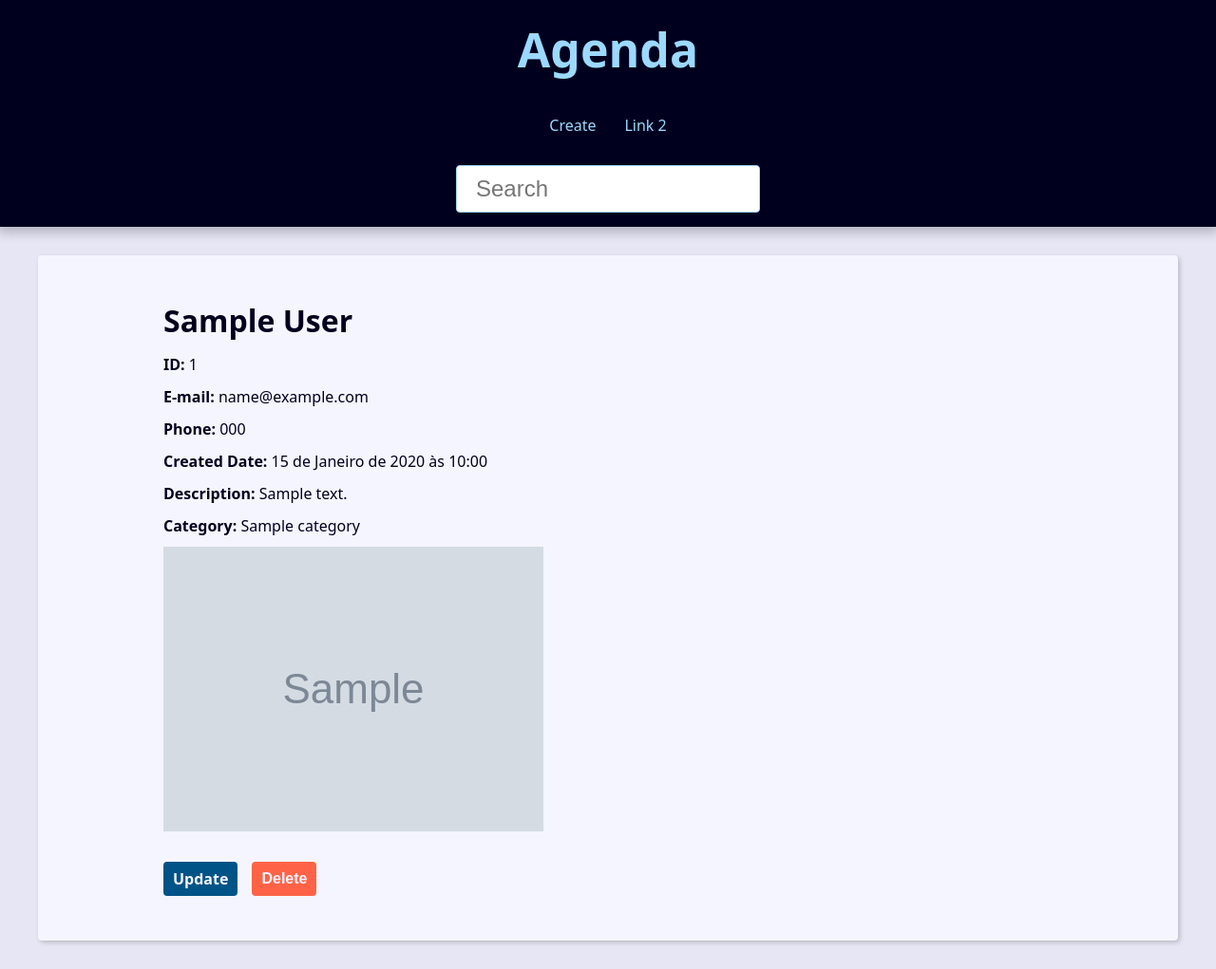
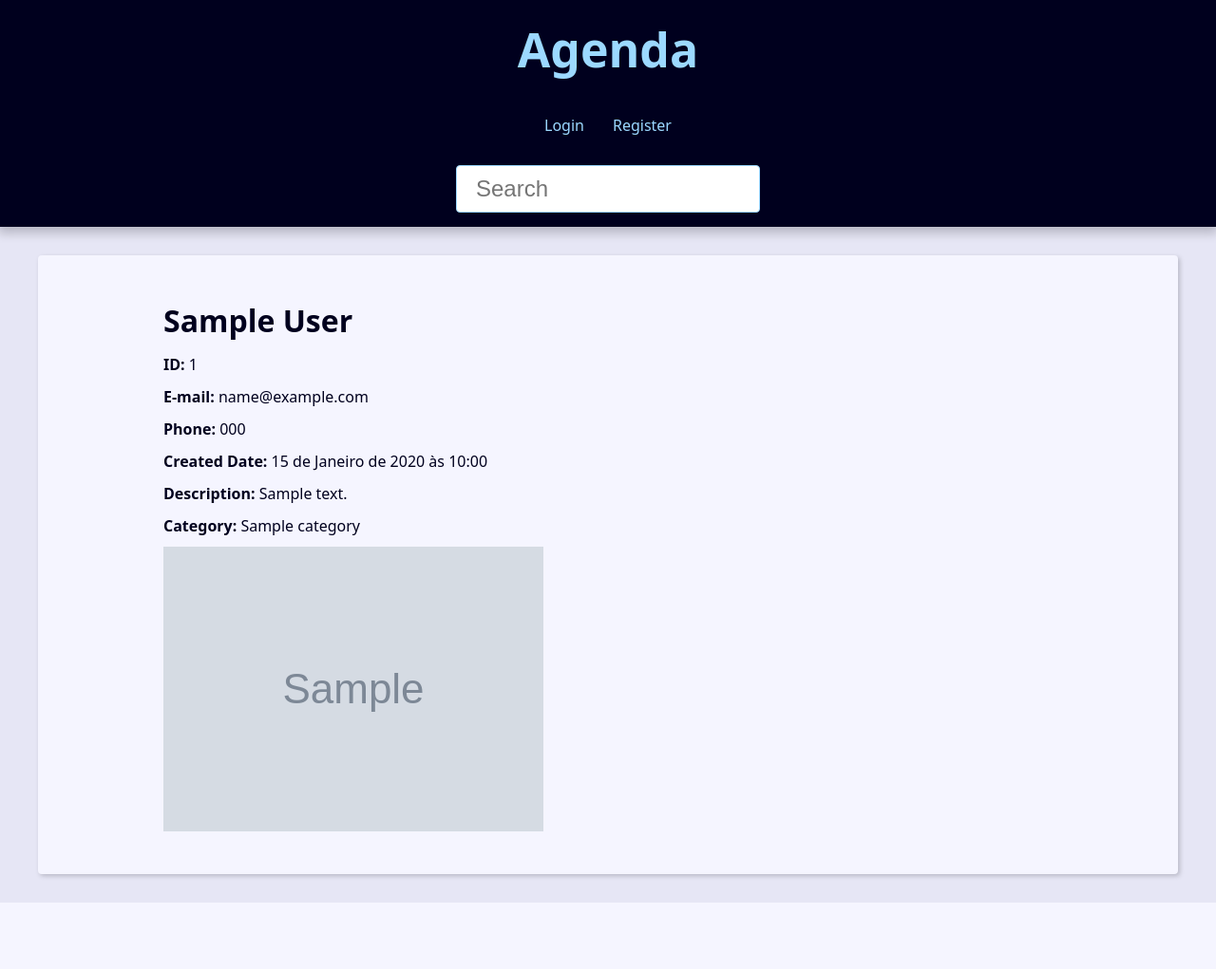
Before and after one commit to marcelocaldasdevops/projeto-agenda-django, a Django app: page /1/ in a window 1280 px wide. Shown: the whole page at 95% size. After the commit the page ends 951 px from the top, so only its background shows below. Run offline with Django 5.2, Linux system fonts and the light colour scheme; tables that the repository leaves empty hold one stand-in row (values such as "Sample post"); grey boxes marked "Sample" are stand-in pictures.

Commit message:
user owner

```diff
--- a/base_templates/global/partials/_header.html
+++ b/base_templates/global/partials/_header.html
@@ -7,16 +7,25 @@
 
   <nav class="menu">
     <ul class="menu-list">
-      <li class="menu-item">
-        <a href="{% url 'contact:create' %}" class="menu-link">
-          Create
-        </a>
-      </li>
-      <li class="menu-item">
-        <a href="" class="menu-link">
-          Link 2
-        </a>
-      </li>
+      {% if user.is_authenticated %}
+        <li class="menu-item">
+          <a href="{% url 'contact:create' %}" class="menu-link">Create</a>
+        </li>
+        <li class="menu-item">
+          <a href="{% url 'contact:user_update' %}" class="menu-link">Profile</a>
+        </li>
+        <li class="menu-item">
+          <a href="{% url 'contact:logout' %}" class="menu-link">Logout</a>
+        </li>
+      {% else %}
+        <li class="menu-item">
+          <a href="{% url 'contact:login' %}" class="menu-link">Login</a>
+        </li>
+        <li class="menu-item">
+          <a href="{% url 'contact:register' %}" class="menu-link">Register</a>
+        </li>
+      {% endif %}
+
     </ul>
   </nav>
 
--- a/contact/forms.py
+++ b/contact/forms.py
@@ -13,7 +13,8 @@ class ContactForm(forms.ModelForm):
             attrs={
                 'accept': 'image/*',
             }
-        )
+        ),
+        required=False
     )
 
     class Meta:
--- a/contact/templates/contact/contact.html
+++ b/contact/templates/contact/contact.html
@@ -17,7 +17,7 @@
         <img src="{{ contact.picture.url }}" alt="{{ contact.first_name }} {{ contact.last_name }}">
       </p>
     {% endif %}
-
+      {% if user == contact.owner %}
       <div class="contact-links">
           <a class="btn btn-link" href="{% url 'contact:update' contact.id %}">Update</a>
 
@@ -32,5 +32,6 @@
             {% endif %}
           </form>
         </div>
+     {% endif %}
   </div>
 {% endblock content %}
--- a/contact/views/user_forms.py
+++ b/contact/views/user_forms.py
@@ -1,4 +1,5 @@
 from django.contrib import messages, auth
+from django.contrib.auth.decorators import login_required
 from django.contrib.auth.forms import AuthenticationForm
 from django.shortcuts import render, redirect
 
@@ -43,7 +44,7 @@ def login_view(request):
             'form': form
         }
     )
-
+@login_required(login_url='contact:login')
 def user_update(request):
     form = RegisterUpdateForm(instance=request.user)
 
@@ -69,7 +70,7 @@ def user_update(request):
 
     form.save()
     return redirect('contact:user_update')
-
+@login_required(login_url='contact:login')
 def logout_view(request):
     auth.logout(request)
     return redirect('contact:login')
```
Also changed, not shown: contact/views/contact_forms.py (+9 -5 lines).
